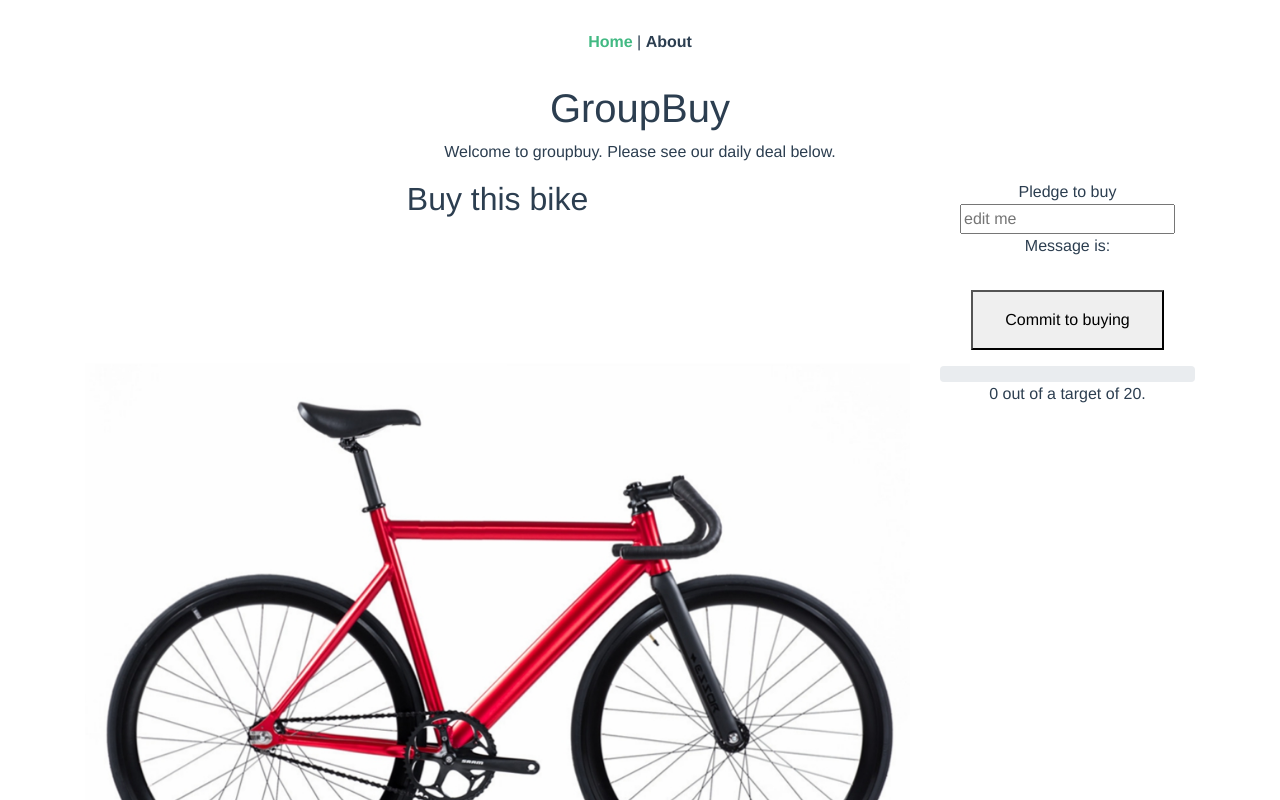
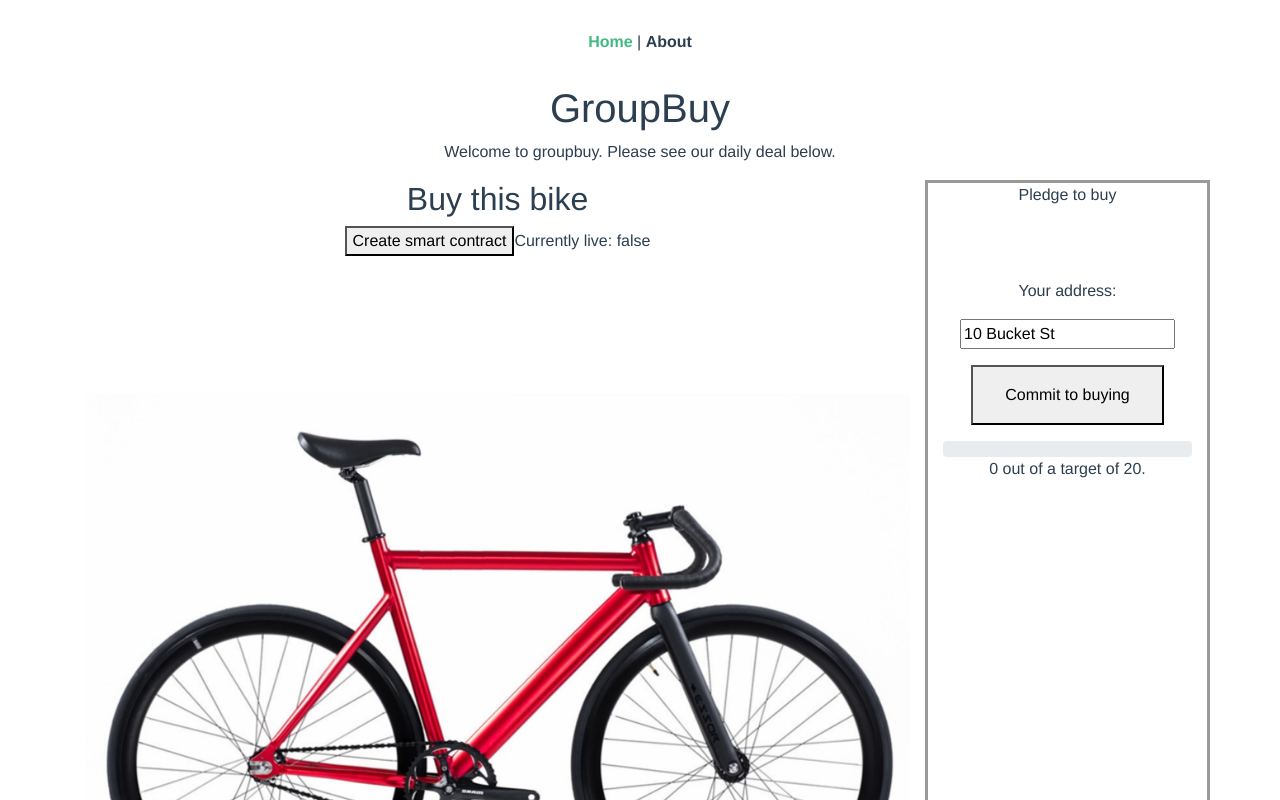
Before and after one commit to bizso09/groupbuyblockchain, a Vue app in the folder frontend/: page / in a window 1280 px wide. Shown: the top 800 px of the page. Built offline with nearby package versions, Linux system fonts and the light colour scheme.

Commit message:
Hook up frontend

```diff
--- a/frontend/package.json
+++ b/frontend/package.json
@@ -8,6 +8,7 @@
     "lint": "vue-cli-service lint"
   },
   "dependencies": {
+    "axios": "^0.18.0",
     "vue": "^2.5.21",
     "vue-router": "^3.0.1"
   },
--- a/frontend/src/components/Listing.vue
+++ b/frontend/src/components/Listing.vue
@@ -2,10 +2,11 @@
   <article class="listing row">
     <div class="col-9">
       <h2>{{ title }}</h2>
-
+      <button v-on:click="addItem">Create smart contract</button>
+      <span>Currently live: {{live}}</span>
       <img alt="Product image" src="../assets/Fixed-Gear-Bike-Track-6-Matte-Red.jpg" width="100%">
     </div>
-    <div class="col-3">
+    <div class="col-3" style="border:3px #999 solid;">
       <span>Pledge to buy</span>
       <Pledge title="Commit to buying" target="20"/>
     </div>
@@ -13,17 +14,49 @@
 </template>
 
 <script>
-import Pledge from '@/components/Pledge.vue';
+import Pledge from "@/components/Pledge.vue";
+import axios from "axios";
 
 export default {
-  name: 'Listing',
+  name: "Listing",
   props: {
     title: String,
     img: String,
+    live: {
+      type: Boolean,
+      default: false
+    }
   },
   components: {
-    Pledge,
+    Pledge
   },
+
+  methods: {
+    addItem: function(event) {
+      if (this.live === false) {
+        var that = this;
+        var bodyFormData = new FormData();
+        bodyFormData.set("itemId", 100);
+        bodyFormData.set("link", "http://localhost:8080/");
+        bodyFormData.set("description", "Single speed bike in red");
+        bodyFormData.set("price", 80);
+        axios({
+          method: "post",
+          url: "http://127.0.0.1:5000/item",
+          data: bodyFormData,
+          config: { headers: { "Content-Type": "multipart/form-data" } }
+        })
+          .then(function(response) {
+            console.log(response);
+            that.live = true;
+          })
+          .catch(function(response) {
+            //handle error
+            console.log(response);
+          });
+      }
+    }
+  }
 };
 </script>
 
--- a/frontend/src/components/Pledge.vue
+++ b/frontend/src/components/Pledge.vue
@@ -1,8 +1,11 @@
 
 <template>
   <div>
+    <br>
+    <br>
+    <br>
+    <p>Your address:</p>
     <input v-model="message" placeholder="edit me">
-    <p>Message is: {{ message }}</p>
     <button v-on:click="pledge">{{title}}</button>
     <div class="progress">
       <div
@@ -30,7 +33,10 @@ export default {
       type: Number,
       default: 0
     },
-    message: String
+    message: {
+      type: String,
+      default: "10 Bucket St",
+    }
   },
   methods: {
     pledge: function(event) {
@@ -38,13 +44,13 @@ export default {
       if (this.currentPledges >= this.target) {
         var bodyFormData = new FormData();
         bodyFormData.set('itemId', 100);
-        bodyFormData.set('link', "http://localhost:8080/");
-        bodyFormData.set('description', "Single speed bike in red");
-        bodyFormData.set('price', 80);
+        bodyFormData.set('postal', "{{message}}");
+        bodyFormData.set('user', "Jordan Burgess");
+        bodyFormData.set('quantity', 1);
 
         axios({
           method: "post",
-          url: "http://127.0.0.1:5000/item",
+          url: "http://127.0.0.1:5000/item/bidder",
           data: bodyFormData,
           config: { headers: { "Content-Type": "multipart/form-data" } }
         })
```
Also changed, not shown: 1 other file (tests, documents, lock files or other folders).
